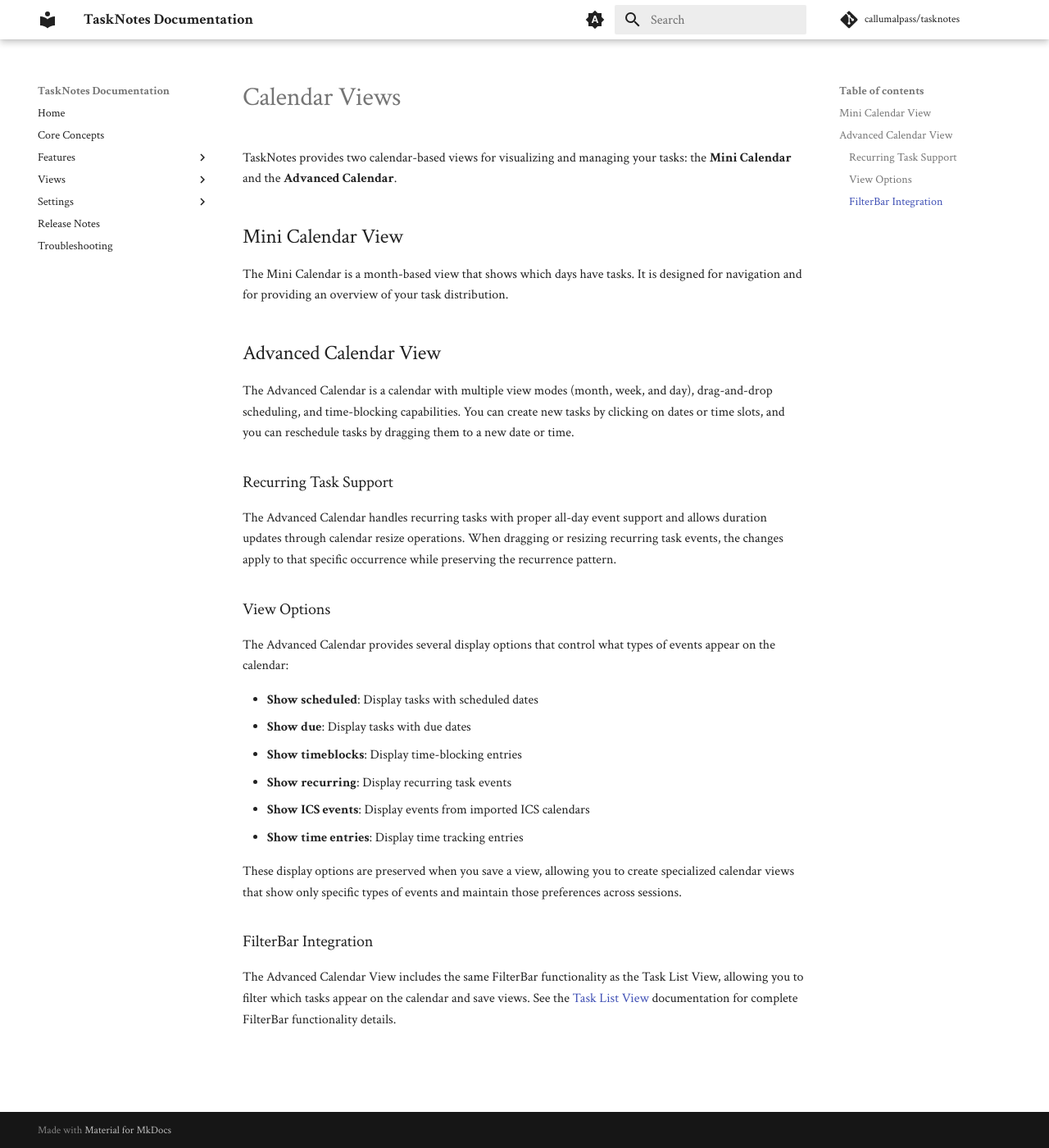
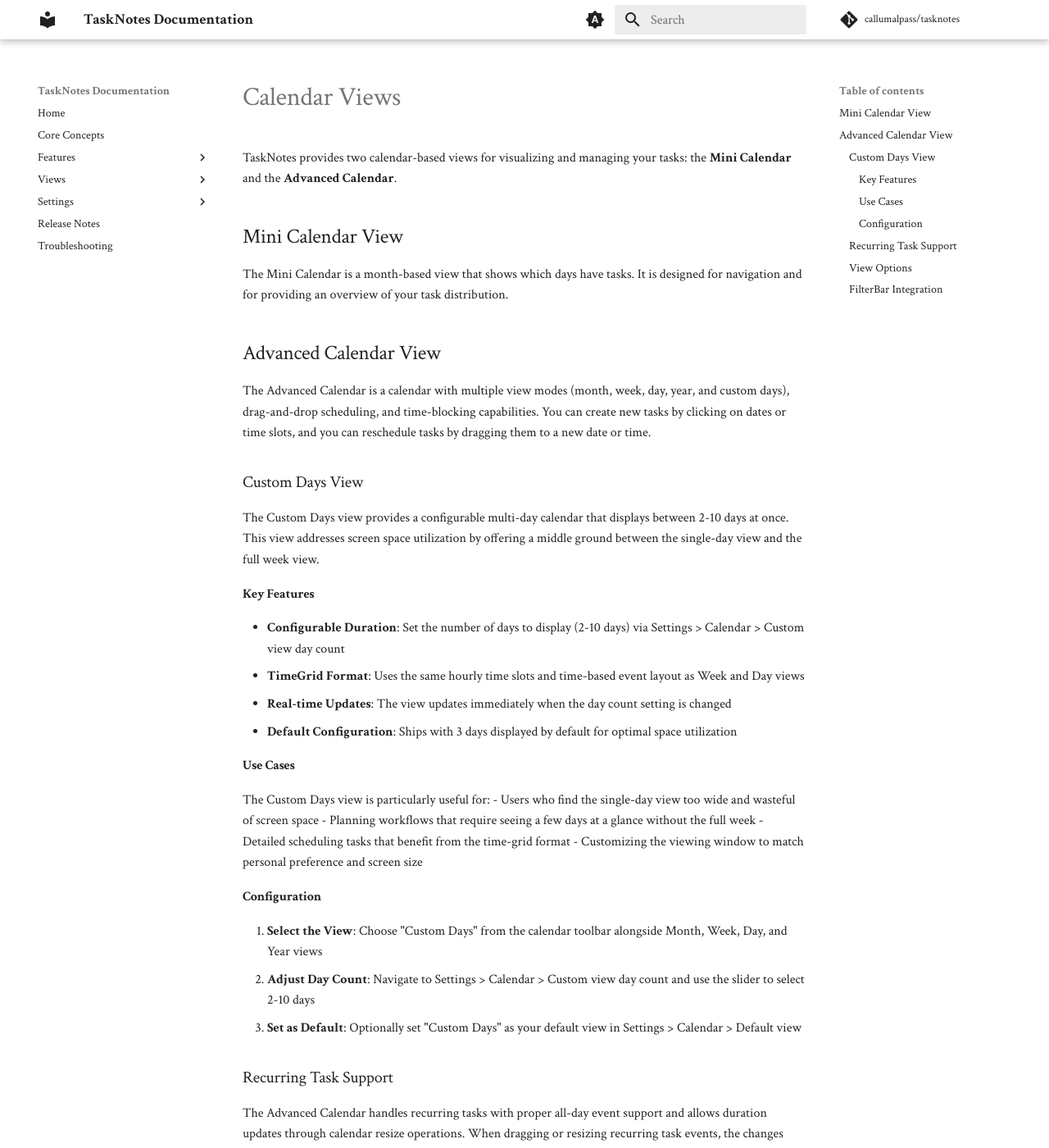
Before and after one commit to thisisthedave/tasknotes, an MkDocs documentation site: the page built from docs/views/calendar-views.md, in a window 1280 px wide and 1400 px high. Shown: the whole window at 82% size. Built offline with MkDocs 1.6.1 and Material for MkDocs 9.7.7, drawn with Linux system fonts in a browser that asks for light colours; comment, search, counter and statistics services are not loaded.

Commit message:
docs: Document custom multi-day calendar view feature (#282)
Add comprehensive documentation for the new configurable custom multi-day
calendar view feature implemented in d27594a:

- Update calendar-views.md with Custom Days view section explaining features
  and configuration steps
- Enhance calendar-settings.md to document default view option and custom
  day count setting
- Update calendar-integration.md to include custom days view in Advanced
  Calendar description
- Update features.md to include custom days view in main features overview

Provides complete user guidance for the custom multi-day calendar view that
allows users to configure any number of days (1-14) in their calendar display.

```diff
--- a/docs/features.md
+++ b/docs/features.md
@@ -51,7 +51,7 @@ For more detailed information, see the [Time Management](features/time-managemen
 TaskNotes includes calendar integration features, such as:
 
 - **ICS Calendar Subscriptions**: A feature to subscribe to external calendar feeds from Google Calendar, Outlook, and other services.
-- **Advanced Calendar View**: A calendar with multiple view modes, drag-and-drop scheduling, and time-blocking capabilities.
+- **Advanced Calendar View**: A calendar with multiple view modes (month, week, day, year, and configurable custom days), drag-and-drop scheduling, and time-blocking capabilities.
 - **Time-blocking**: A feature to create focused work periods and link them to your tasks.
 
 For more detailed information, see the [Calendar Integration](features/calendar-integration.md) documentation.
--- a/docs/views/calendar-views.md
+++ b/docs/views/calendar-views.md
@@ -8,7 +8,32 @@ The Mini Calendar is a month-based view that shows which days have tasks. It is
 
 ## Advanced Calendar View
 
-The Advanced Calendar is a calendar with multiple view modes (month, week, and day), drag-and-drop scheduling, and time-blocking capabilities. You can create new tasks by clicking on dates or time slots, and you can reschedule tasks by dragging them to a new date or time.
+The Advanced Calendar is a calendar with multiple view modes (month, week, day, year, and custom days), drag-and-drop scheduling, and time-blocking capabilities. You can create new tasks by clicking on dates or time slots, and you can reschedule tasks by dragging them to a new date or time.
+
+### Custom Days View
+
+The Custom Days view provides a configurable multi-day calendar that displays between 2-10 days at once. This view addresses screen space utilization by offering a middle ground between the single-day view and the full week view.
+
+#### Key Features
+
+- **Configurable Duration**: Set the number of days to display (2-10 days) via Settings > Calendar > Custom view day count
+- **TimeGrid Format**: Uses the same hourly time slots and time-based event layout as Week and Day views
+- **Real-time Updates**: The view updates immediately when the day count setting is changed
+- **Default Configuration**: Ships with 3 days displayed by default for optimal space utilization
+
+#### Use Cases
+
+The Custom Days view is particularly useful for:
+- Users who find the single-day view too wide and wasteful of screen space
+- Planning workflows that require seeing a few days at a glance without the full week
+- Detailed scheduling tasks that benefit from the time-grid format
+- Customizing the viewing window to match personal preference and screen size
+
+#### Configuration
+
+1. **Select the View**: Choose "Custom Days" from the calendar toolbar alongside Month, Week, Day, and Year views
+2. **Adjust Day Count**: Navigate to Settings > Calendar > Custom view day count and use the slider to select 2-10 days
+3. **Set as Default**: Optionally set "Custom Days" as your default view in Settings > Calendar > Default view
 
 ### Recurring Task Support
 
```
Also changed, not shown: docs/features/calendar-integration.md (+1 -1 lines), docs/settings/calendar-settings.md (+3 -1 lines).
